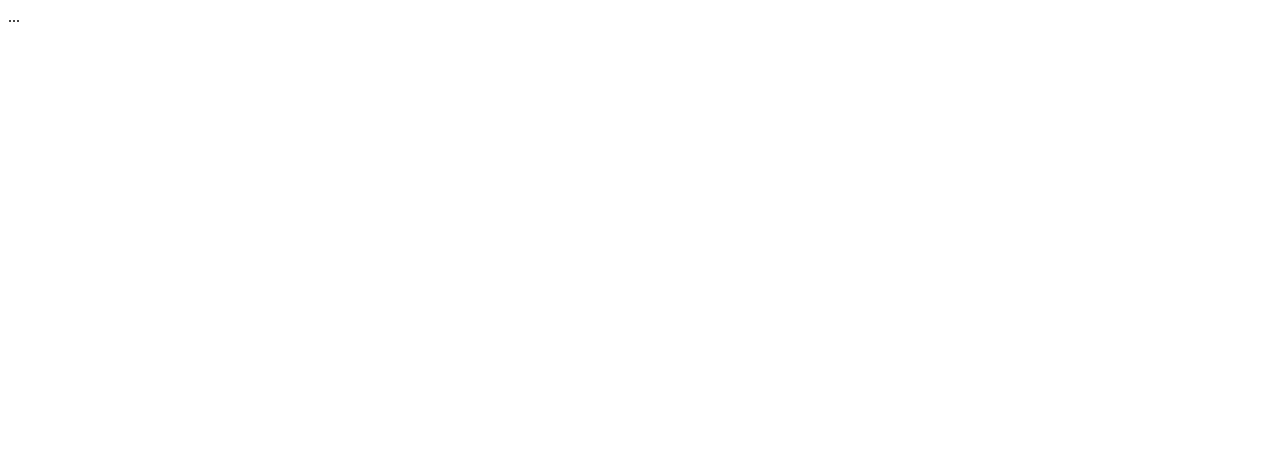
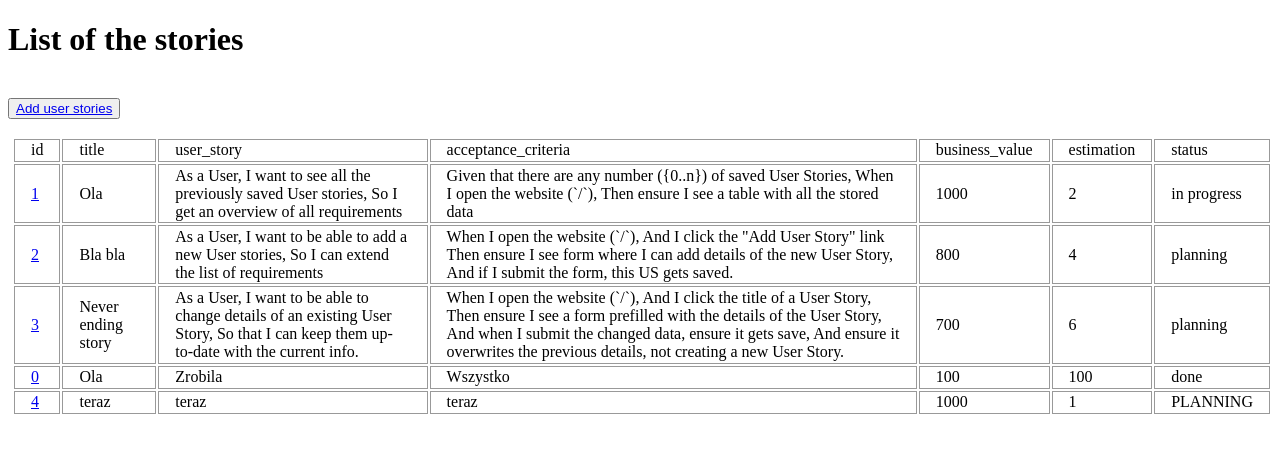
Before and after one commit to ColAlexandra/super-sprinter-3000, a Flask app: page /list in a window 1280 px wide. Before the commit the part shown is almost empty. Shown: the top 453 px of the page. Run offline with Flask 2, Linux system fonts and the light colour scheme.

Commit message:
complete super sprinter

```diff
--- a/data.csv
+++ b/data.csv
@@ -1 +1,22 @@
 id,title,user_story,acceptance_criteria,business_value,estimation,status
+1,Ola,"As a User,
+I want to see all the previously saved User stories,
+So I get an overview of all requirements
+","Given that there are any number ({0..n}) of saved User Stories,
+When I open the website (`/`),
+Then ensure I see a table with all the stored data",1000,2,in progress
+2,Bla bla,"As a User,
+I want to be able to add a new User stories,
+So I can extend the list of requirements","When I open the website (`/`),
+And I click the ""Add User Story"" link
+Then ensure I see form where I can add details of the new User Story,
+And if I submit the form, this US gets saved.",800,4,planning
+3,Never ending story,"As a User,
+I want to be able to change details of an existing User Story,
+So that I can keep them up-to-date with the current info.","When I open the website (`/`),
+And I click the title of a User Story,
+Then ensure I see a form prefilled with the details of the User Story,
+And when I submit the changed data, ensure it gets save,
+And ensure it overwrites the previous details, not creating a new User Story.",700,6,planning
+0,Ola,Zrobila,Wszystko,100,100,done
+4,teraz,teraz,teraz,1000,1,PLANNING
--- a/data_handler.py
+++ b/data_handler.py
@@ -1,5 +1,6 @@
 import csv
 import os
+from typing import Any
 
 DATA_FILE_PATH = os.getenv('DATA_FILE_PATH') if 'DATA_FILE_PATH' in os.environ else 'data.csv'
 DATA_HEADER = ['id', 'title', 'user_story', 'acceptance_criteria', 'business_value', 'estimation', 'status']
@@ -12,13 +13,127 @@ def get_all_user_story():
         with open(DATA_FILE_PATH , 'r') as new_file:
             reader = csv.reader(new_file)
             import_data = list(reader)
+            print(import_data)
             import_data.pop(0)
             for line in import_data:
                 dict_temp = {}
                 for i in range(len(DATA_HEADER)):
-                    dict_temp[DATA_HEADER[i]] = line[i]
+                    dict_temp[DATA_HEADER[i]] = line[i].replace('<br>', '\n')
                 all_user_story.append(dict_temp)
     except FileNotFoundError:
         print('File not found')
+    return all_user_story
 
-    return all_user_story
+
+def export_file(list_dict):
+    try:
+        with open(DATA_FILE_PATH, 'w') as csvfile:
+            writer = csv.DictWriter(csvfile, fieldnames=DATA_HEADER)
+            writer.writeheader()
+            print(list_dict)
+            for data in list_dict:
+                print(data)
+                writer.writerow(data)
+    except PermissionError:
+        print('File not found')
+
+
+def export_to_file(title, user_story, acceptance_criteria, business_value, estimation, status):
+    list_dict = add_dictionary_to_file(title, user_story, acceptance_criteria, business_value, estimation, status)
+    export_file(list_dict)
+
+def export_update(title, user_story, acceptance_criteria, business_value, estimation, status, id):
+    list_dict = add_update_dictionary_to_file(title, user_story, acceptance_criteria, business_value, estimation, status, id)
+    print(list_dict)
+    export_file(list_dict)
+
+def new_id_story():
+    user_stories = get_all_user_story()
+    id_list = []
+    for story in user_stories:
+        for id in story['id']:
+            id_list.append(int(id))
+    for i in range(len(sorted(id_list))):
+        if i not in id_list:
+            return i
+
+    return len(id_list)
+
+
+def new_dictionary(title, user_story, acceptance_criteria, business_value, estimation, status):
+    user_stories = get_all_user_story()
+    titles = user_stories[0]
+    headers = [key for key, values in titles.items()]
+    new_dict = {}
+    new_id = new_id_story()
+    for header in headers:
+        new_dict[header] = 0
+    for key, values in new_dict.items():
+        if key == 'title':
+            new_dict[key] = title
+        if key == 'user_story':
+            new_dict[key] = user_story
+        if key == 'acceptance_criteria':
+            new_dict[key] = acceptance_criteria
+        if key == 'business_value':
+            new_dict[key] = business_value
+        if key == 'estimation':
+            new_dict[key] = estimation
+        if key == 'status':
+            new_dict[key] = status
+        if key == 'id':
+            new_dict[key] = new_id
+    return new_dict
+
+def update_dictionary(title, user_story, acceptance_criteria, business_value, estimation, status,id):
+    user_stories = get_all_user_story()
+    titles = user_stories[0]
+    headers = [key for key, values in titles.items()]
+    new_dict = {}
+    choose_story_id(id)
+    for header in headers:
+        new_dict[header] = 0
+    for key, values in new_dict.items():
+        if key == 'title':
+            new_dict[key] = title
+        if key == 'user_story':
+            new_dict[key] = user_story
+        if key == 'acceptance_criteria':
+            new_dict[key] = acceptance_criteria
+        if key == 'business_value':
+            new_dict[key] = business_value
+        if key == 'estimation':
+            new_dict[key] = estimation
+        if key == 'status':
+            new_dict[key] = status
+        if key == 'id':
+            new_dict[key] = id
+    return new_dict
+
+
+def choose_story_id(id):
+    user_stories = get_all_user_story()
+    user_story =[]
+    for story in user_stories:
+        if story['id'] == id:
+            user_story.append(story)
+    return user_story[0]
+
+
+def add_dictionary_to_file(title, user_story, acceptance_criteria, business_value, estimation, status):
+    list_dict = get_all_user_story()
+    new_dict = new_dictionary(title, user_story, acceptance_criteria, business_value, estimation, status)
+    list_dict.append(new_dict)
+    return list_dict
+
+def add_update_dictionary_to_file(title, user_story, acceptance_criteria, business_value, estimation, status, id):
+    new_list = get_all_user_story()
+    list_dict = []
+    skip = False
+    for dict in new_list:
+        if dict['id'] != id:
+            list_dict.append(dict)
+    print(list_dict)
+    new_dict = update_dictionary(title, user_story, acceptance_criteria, business_value, estimation, status, id)
+    list_dict.append(new_dict)
+    return list_dict
--- a/server.py
+++ b/server.py
@@ -4,23 +4,49 @@ import data_handler
 
 app = Flask(__name__)
 
+DATA_HEADER = ['id', 'title', 'user_story', 'acceptance_criteria', 'business_value', 'estimation', 'status']
+
 
 @app.route('/')
 def index_page():
     return render_template('index.html')
 
+
 @app.route('/list')
 def route_list():
     user_stories = data_handler.get_all_user_story()
-    return render_template('list.html', user_stories=user_stories)
+    return render_template('list.html', user_stories=user_stories, DATA_HEADER=DATA_HEADER)
 
-@app.route('/add')
+
+@app.route('/add', methods=['GET', 'POST'])
 def route_add():
-    return render_template('add.html')
+    if request.method == 'GET':
+        return render_template('add.html')
+    if request.method == 'POST':
+        title = request.form['title']
+        user_story = request.form['user_story']
+        acceptance_criteria = request.form['acceptance_criteria']
+        business_value = request.form['business_value']
+        estimation = request.form['estimation']
+        status = request.form['status']
+        data_handler.export_to_file(title, user_story, acceptance_criteria, business_value, estimation, status)
+        return redirect(url_for('route_list'))
 
-@app.route('/update')
-def route_update():
-    return render_template('update.html')
+
+@app.route('/update/<id>', methods=['GET', 'POST'])
+def route_update(id):
+    user_story_choose = data_handler.choose_story_id(id)
+    if request.method == 'GET':
+        return render_template('update.html', user_story_choose=user_story_choose, id=id)
+    if request.method == 'POST':
+        title = request.form['title']
+        user_story = request.form['user_story']
+        acceptance_criteria = request.form['acceptance_criteria']
+        business_value = request.form['business_value']
+        estimation = request.form['estimation']
+        status = request.form['status']
+        data_handler.export_update(title, user_story, acceptance_criteria, business_value, estimation, status, id)
+        return redirect(url_for('route_list'))
 
 
 if __name__ == '__main__':
--- a/templates/index.html
+++ b/templates/index.html
@@ -6,7 +6,7 @@
 </head>
 <body>
 <h1>This is a menu of this super sprinter 3000 page</h1>
-<p>Go to another page clicking the ling below: </p>
+<p>Go to another page clicking the link below: </p>
 <table>
     <tr>
         <td><a href = "{{url_for('route_list')}}">List all User Stories</a></td>
@@ -14,9 +14,6 @@
     <tr>
         <td><a href = "{{url_for('route_add')}}">Add new User Stories</a></td>
     </tr>
-    <tr>
-        <td><a href=" {{url_for('route_update')}}" >Update Existing User Stories</a></td>
-    </tr>
 </table>
 
 
--- a/templates/list.html
+++ b/templates/list.html
@@ -1,11 +1,44 @@
-...
 <!DOCTYPE html>
 <html>
     <head>
         <meta charset="utf-8">
         <title>List page</title>
+        <style>
+		td {
+			border: 1px solid #999;
+            border-collapse: collapse;
+			padding: 0.1em 1em;
+
+		    }
+	    </style>
     </head>
     <body>
+    <h1>List of the stories</h1>
+    <br>
+    <button type='button'><a href="{{url_for('route_add')}}">Add user stories</a></button>
+    <br>
+    <br>
+    <div>
 
+        <table>
+            <th>{%for header in DATA_HEADER%}
+            <td>{{header}}</td>
+            {%endfor%}
+            </th>
+            {%for user_story in user_stories%}
+            <tr>
+                <th><td><a href="{{url_for('route_update', id = user_story['id'])}}"> {{user_story['id']}}</a></td></th>
+                <td>{{user_story['title']}}</td>
+                <td>{{user_story['user_story']}}</td>
+                <td>{{user_story['acceptance_criteria']}}</td>
+                <td>{{user_story['business_value']}}</td>
+                <td>{{user_story['estimation']}}</td>
+                <td>{{user_story['status']}}</td>
+            </tr>
+            {% endfor %}
+        </table>
+        <br>
+
+    </div>
     </body>
 </html>
```
Also changed, not shown: templates/add.html (+32 -1 lines), templates/update.html (+34 -1 lines).
